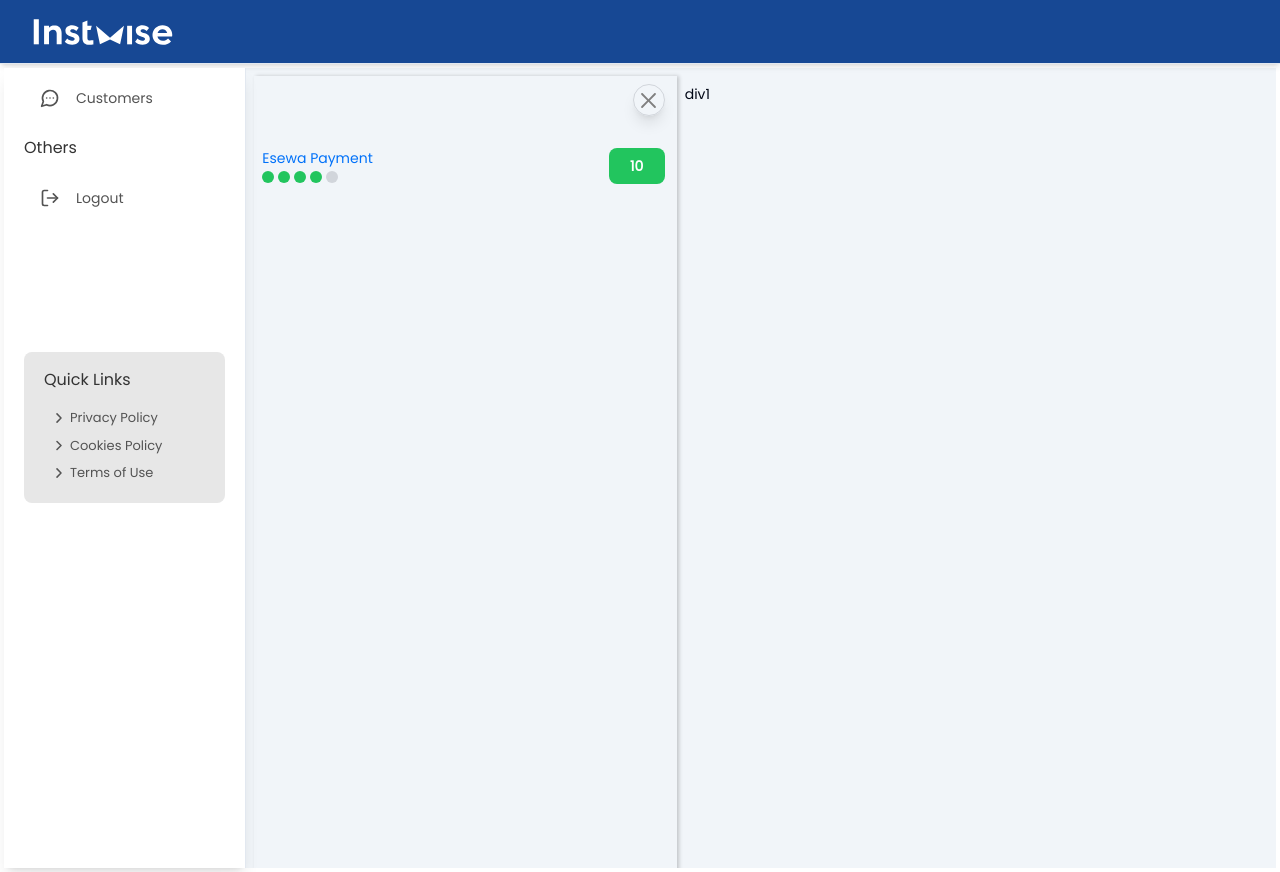
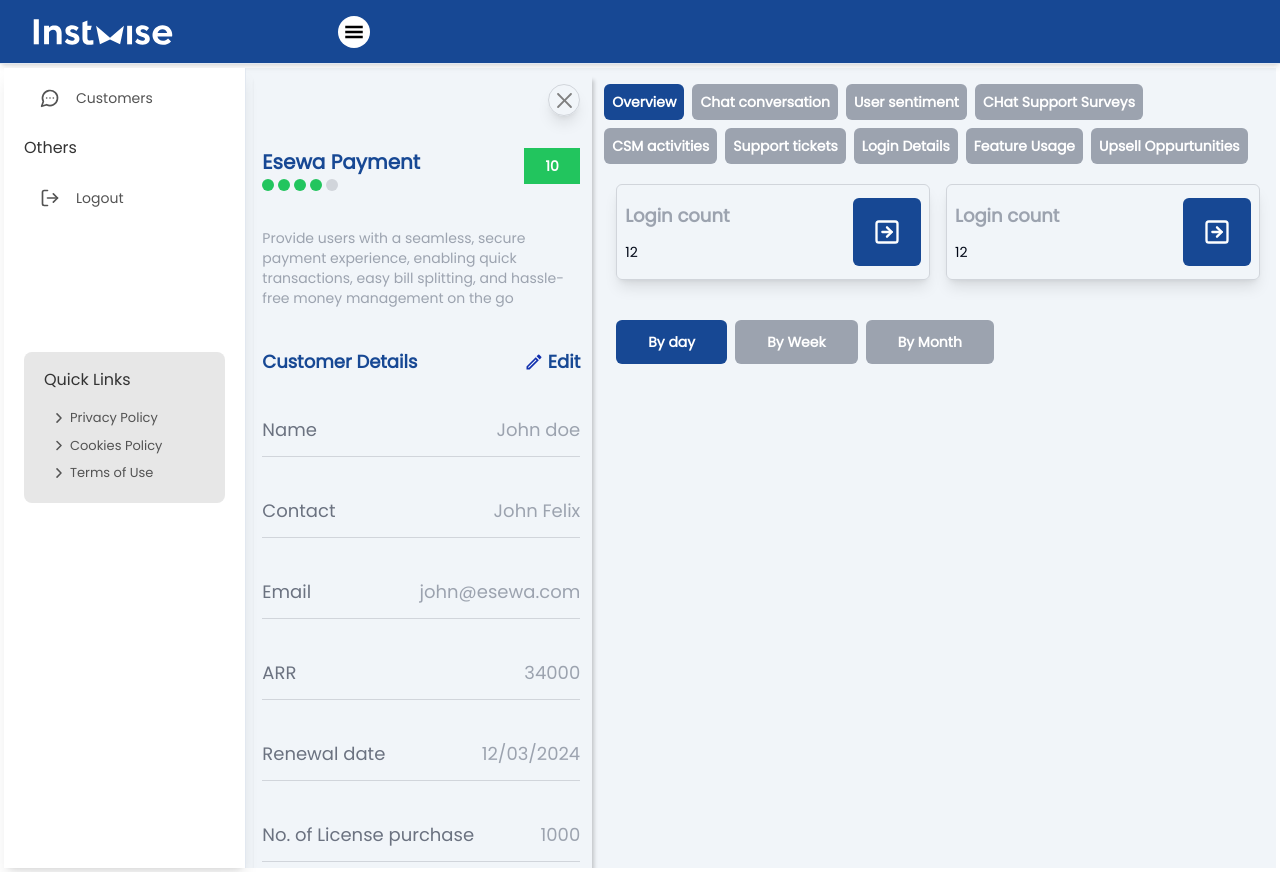
Before and after one commit to sabinss/ai-assistant-frontend, a Next.js app: page /mainapp/customers/details in a window 1280 px wide. Built offline with nearby package versions, Linux system fonts and the light colour scheme.

Commit message:
custmer detail screen

```diff
--- a/src/app/mainapp/Sidebar.tsx
+++ b/src/app/mainapp/Sidebar.tsx
@@ -134,7 +134,6 @@ function Navbar() {
   } else if (divRef.current) {
     divRef.current.classList.remove("translate-x-[-100%]")
   }
-
   return (
     <div
       ref={divRef}
--- a/src/app/mainapp/TopNavBar.tsx
+++ b/src/app/mainapp/TopNavBar.tsx
@@ -1,17 +1,19 @@
-import NotificationButton from "../../components/custom/NotificationButton";
-import AccountButton from "../../components/custom/AccountButton";
-import useAuth from "@/store/user";
-import { Search, AlignJustify, X } from "lucide-react";
-import useNavBarStore from "@/store/store";
-import Image from "next/image";
+import NotificationButton from "../../components/custom/NotificationButton"
+import AccountButton from "../../components/custom/AccountButton"
+import useAuth from "@/store/user"
+import { Search, AlignJustify, X } from "lucide-react"
+import useNavBarStore from "@/store/store"
+import Image from "next/image"
 import logo from "@/assets/images/logo_final.svg"
+import { GiHamburgerMenu } from "react-icons/gi"
+
 export default function TopNavBar() {
-  const { isCollapsed, setOpen, setCollapse } = useNavBarStore();
-  const { is_logged_in } = useAuth();
+  const { isCollapsed, setOpen, setCollapse } = useNavBarStore()
+  const { is_logged_in } = useAuth()
 
   return (
-    <div className="nav fixed top-0 z-10 flex w-full box-border h-16 items-center justify-between gap-10 text-white border-b bg-[#174894] bg-fixed px-5 py-3 shadow-md">
-      <div className="flex items-center">
+    <div className="nav fixed top-0 z-10 box-border flex h-16 w-full items-center justify-between gap-10 border-b bg-[#174894] bg-fixed px-5 py-3 text-white shadow-md">
+      <div className="flex items-center ">
         {is_logged_in && (
           <div className="md:hidden">
             {isCollapsed ? (
@@ -20,30 +22,22 @@ export default function TopNavBar() {
                 onClick={setOpen}
               />
             ) : (
-              <X
-                className="mr-2 inline cursor-pointer"
-                onClick={setCollapse}
-              />
+              <X className="mr-2 inline cursor-pointer" onClick={setCollapse} />
             )}
           </div>
         )}
         <p className="ml-2 text-xl font-bold sm:text-2xl">
           <span className="font-extrabold">
-            <Image
-              src={logo}
-              alt="logo"
-              height={200}
-              width={150}
-            />
+            <Image src={logo} alt="logo" height={200} width={150} />
           </span>
         </p>
+        <div className="ml-40 flex h-8 w-8 items-center justify-center rounded-full bg-white p-1">
+          <GiHamburgerMenu size={20} color="black" />
+        </div>
       </div>
 
-
-
-
       {is_logged_in && (
-        <div className="md:flex hidden  justify-between gap-10">
+        <div className="hidden justify-between  gap-10 md:flex">
           {/* <div className="flex w-full items-center rounded-lg border-none bg-gray-200 px-3 py-2">
             <input
               type="text"
@@ -59,5 +53,5 @@ export default function TopNavBar() {
         </div>
       )}
     </div>
-  );
+  )
 }
--- a/src/app/mainapp/customers/details/page.tsx
+++ b/src/app/mainapp/customers/details/page.tsx
@@ -2,20 +2,19 @@
 import Score from "@/components/ui/customerlist-ui/Score"
 import { RxCross2 } from "react-icons/rx"
 import Chip from "@/components/ui/customerlist-ui/chip"
+import { MdOutlineModeEdit } from "react-icons/md"
+import { LuArrowRightSquare } from "react-icons/lu"
 
-const CustomerDetail = () => {
+const CustomerInfo = () => {
   return (
-    <div className="grid h-screen w-full grid-cols-12">
-      <div className="col-span-5 border-r-4 border-transparent p-2 shadow-[2px_0_4px_rgba(0,0,0,0.2)]">
-        <div className="flex items-center justify-end">
-          <div className="flex h-8 w-8 items-center justify-center rounded-full border border-gray-300 shadow-lg">
-            <RxCross2 size={25} color="gray" />
-          </div>
-        </div>
-        {/* customer name */}
+    <>
+      {/* customer name */}
+      <div>
         <div className="flex justify-between py-8 text-primaryblue">
           <div>
-            Esewa Payment
+            <span className="text-xl font-bold text-primaryblue">
+              Esewa Payment
+            </span>
             <Score score={4} otherClasses="" color={"bg-green-500"} />
           </div>
           <div>
@@ -25,10 +24,152 @@ const CustomerDetail = () => {
             />
           </div>
         </div>
+        <div>
+          <span className="text-gray-400">
+            Provide users with a seamless, secure payment experience, enabling
+            quick transactions, easy bill splitting, and hassle-free money
+            management on the go
+          </span>
+        </div>
       </div>
-      <div className="col-span-7 p-2 ">div1</div>
+    </>
+  )
+}
+
+const Row = ({ data }: any) => {
+  return (
+    <>
+      <div className="mt-10 flex justify-between">
+        <span className="text-lg text-gray-500">{data.key}</span>
+        <span className="text-lg text-gray-400">{data.value}</span>
+      </div>
+      <div className="mt-3 h-px w-full bg-gray-300 "></div>
+    </>
+  )
+}
+
+const CustomerDetails = () => {
+  return (
+    <div className="mt-10">
+      <div className="flex justify-between">
+        <h1 className="text-lg  font-bold text-primaryblue ">
+          Customer Details
+        </h1>
+        <div className="flex items-center">
+          <MdOutlineModeEdit color="#1230AE" size={20} />
+          <span className="ml-1  text-lg font-bold text-primaryblue">Edit</span>
+        </div>
+      </div>
+      <Row data={{ key: "Name", value: "John doe" }} />
+      <Row data={{ key: "Contact", value: "John Felix" }} />
+      <Row data={{ key: "Email", value: "john@esewa.com" }} />
+      <Row data={{ key: "ARR", value: "34000" }} />
+      <Row data={{ key: "Renewal date", value: "12/03/2024" }} />
+      <Row data={{ key: "No. of License purchase", value: "1000" }} />
+      <Row data={{ key: "No. of License used", value: "800" }} />
+      <Row data={{ key: "CSM agents", value: "12,3133,22" }} />
     </div>
   )
 }
 
-export default CustomerDetail
+const TabList = () => {
+  const tabList = [
+    "Overview",
+    "Chat conversation",
+    "User sentiment",
+    "CHat Support Surveys",
+    "CSM activities",
+    "Support tickets",
+    "Login Details",
+    "Feature Usage",
+    "Upsell Oppurtunities",
+  ]
+
+  return (
+    <div className="flex flex-wrap">
+      {tabList.map((tab, index) => {
+        return (
+          <div
+            key={index} // Always include a key prop when rendering lists
+            className={`items-cente2 mx-1 mb-2 flex justify-center rounded-md p-2 ${
+              index === 0 ? "bg-primaryblue" : "bg-gray-400"
+            }`}
+          >
+            <span className="font-bold text-white"> {tab}</span>
+          </div>
+        )
+      })}
+    </div>
+  )
+}
+
+const Metrics = () => {
+  return (
+    <div className="mx-2 mt-3 flex w-full justify-between">
+      <div className="mx-2 flex  h-24 w-1/2 items-center justify-between rounded-md border border-gray-300 p-2 shadow-lg">
+        <div>
+          <h1 className="mb-3 text-lg font-bold text-gray-400">Login count</h1>
+          <span>12</span>
+        </div>
+        <div className="w-13 h-13 flex items-center justify-center rounded-md bg-primaryblue p-5">
+          <LuArrowRightSquare color="white" size={28} />
+        </div>
+      </div>
+      <div className="mx-2 flex  h-24 w-1/2 items-center justify-between rounded-md border border-gray-300 p-2 shadow-lg">
+        <div>
+          <h1 className="mb-3 text-lg font-bold text-gray-400">Login count</h1>
+          <span>12</span>
+        </div>
+        <div className="w-13 h-13 flex items-center justify-center rounded-md bg-primaryblue p-5">
+          <LuArrowRightSquare color="white" size={28} />
+        </div>
+      </div>
+    </div>
+  )
+}
+
+const FilterButton = () => {
+  const filterList = ["By day", "By Week", "By Month"]
+  return (
+    <div className="bg-red mt-10 flex w-full flex-wrap px-3">
+      {filterList.map((x, index) => {
+        return (
+          <div
+            key={index} // Always include a key prop when rendering lists
+            className={`items-cente2 mx-1 mb-2 flex justify-center rounded-md p-2 px-8 py-3 ${
+              index === 0 ? "bg-primaryblue" : "bg-gray-400"
+            }`}
+          >
+            <span className="font-bold text-white"> {x}</span>
+          </div>
+        )
+      })}
+    </div>
+  )
+}
+
+const CustomerDetailPage = () => {
+  return (
+    <div className="grid h-screen w-full grid-cols-12">
+      <div className="col-span-4 border-r-4 border-transparent p-2 shadow-[2px_4px_4px_rgba(0,0,0,0.2)]">
+        <div className="flex items-center justify-end">
+          <div className="flex h-8 w-8 items-center justify-center rounded-full border border-gray-300 shadow-lg">
+            <RxCross2 size={25} color="gray" />
+          </div>
+        </div>
+        <CustomerInfo />
+        <CustomerDetails />
+      </div>
+      <div className="col-span-8 p-2 ">
+        <TabList />
+        <Metrics />
+        <FilterButton />
+      </div>
+    </div>
+  )
+}
+
+export default CustomerDetailPage
+{
+  /* <div className="mx-2 flex w-1/2 bg-red-400 p-2 border border-gray-300 shadow-lg rounded-lg"> */
+}
--- a/src/app/mainapp/layout.tsx
+++ b/src/app/mainapp/layout.tsx
@@ -15,23 +15,27 @@ export default function MainAppLayout({
   const router = useRouter()
   useEffect(() => {
     setMounted(true)
-
   }, [_hasHydrated])
-  return _hasHydrated && mounted && (
+  return (
+    _hasHydrated &&
+    mounted && (
       <>
-      <Suspense fallback={
-        <div className="flex justify-center items-center h-[400px]">
-          <div className="animate-spin rounded-full h-12 w-12 border-b-2 border-gray-900"></div>
+        <Suspense
+          fallback={
+            <div className="flex h-[400px] items-center justify-center">
+              <div className="h-12 w-12 animate-spin rounded-full border-b-2 border-gray-900"></div>
             </div>
-      }>
+          }
+        >
           <TopNavBar />
-        <div className="flex flex-row mt-[64px] p-1 relative">
+          <div className="relative mt-[64px] flex flex-row p-1">
             <Sidebar />
-          <div className="w-full h-screen overflow-y-scroll text-sm bg-slate-100 p-2 pb-10">
+            <div className="h-screen w-full overflow-y-scroll bg-slate-100 p-2 pb-10 text-sm">
               {children}
             </div>
           </div>
-      </Suspense >
+        </Suspense>
       </>
     )
+  )
 }
--- a/src/components/ui/customerlist-ui/chip.tsx
+++ b/src/components/ui/customerlist-ui/chip.tsx
@@ -8,7 +8,7 @@ const Chip = ({
   otherClasses: string
 }) => {
   return (
-    <div className={`${otherClasses} flex w-14 justify-center rounded-lg p-2`}>
+    <div className={`${otherClasses} flex w-14 justify-center p-2`}>
       {value}
     </div>
   )
--- a/tailwind.config.ts
+++ b/tailwind.config.ts
@@ -20,7 +20,8 @@ const config = {
     extend: {
       colors: {
         primaryblack: "#404259",
-        primaryblue: "#0071F9",
+        // primaryblue: "#0071F9",
+        primaryblue: "#174894",
         border: "hsl(var(--border))",
         input: "hsl(var(--input))",
         ring: "hsl(var(--ring))",
```
Also changed, not shown: src/components/ui/navitem.tsx (+18 -16 lines). Lines whose indentation alone changed are shown as unchanged.
